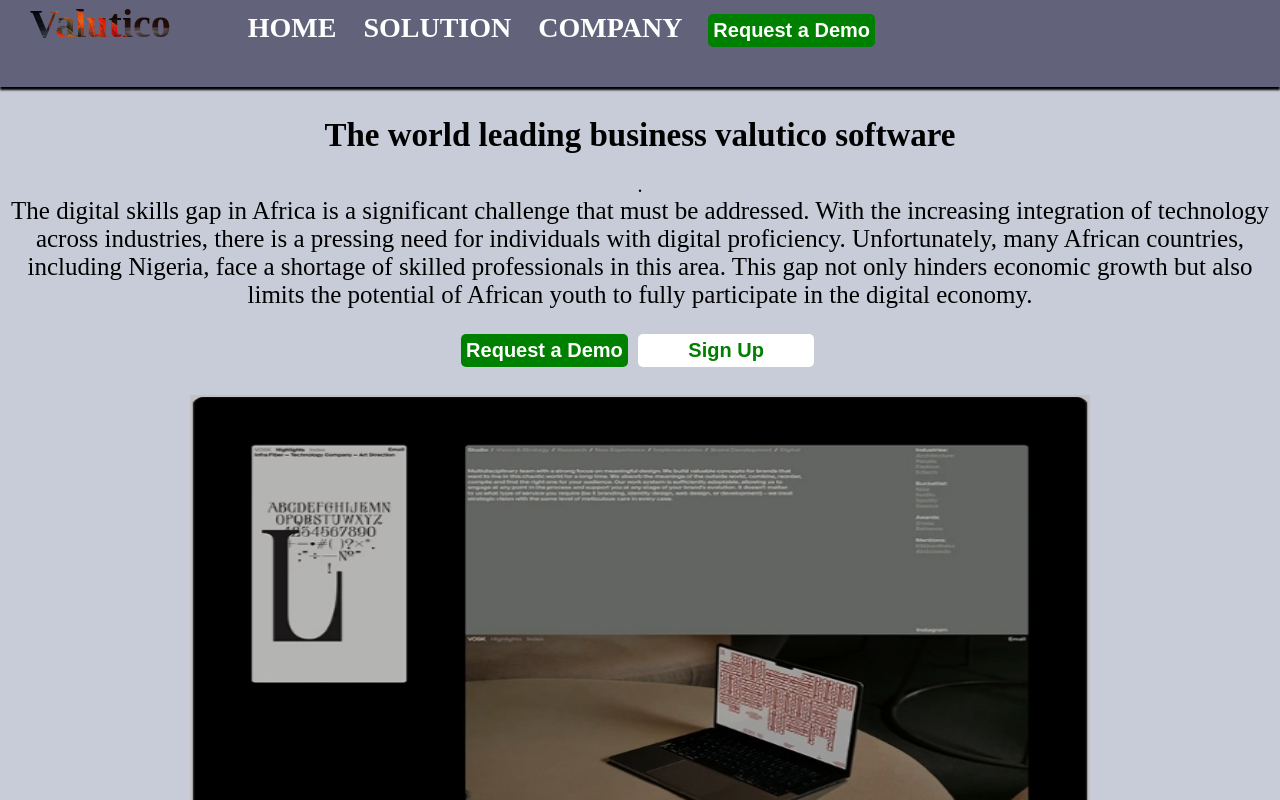
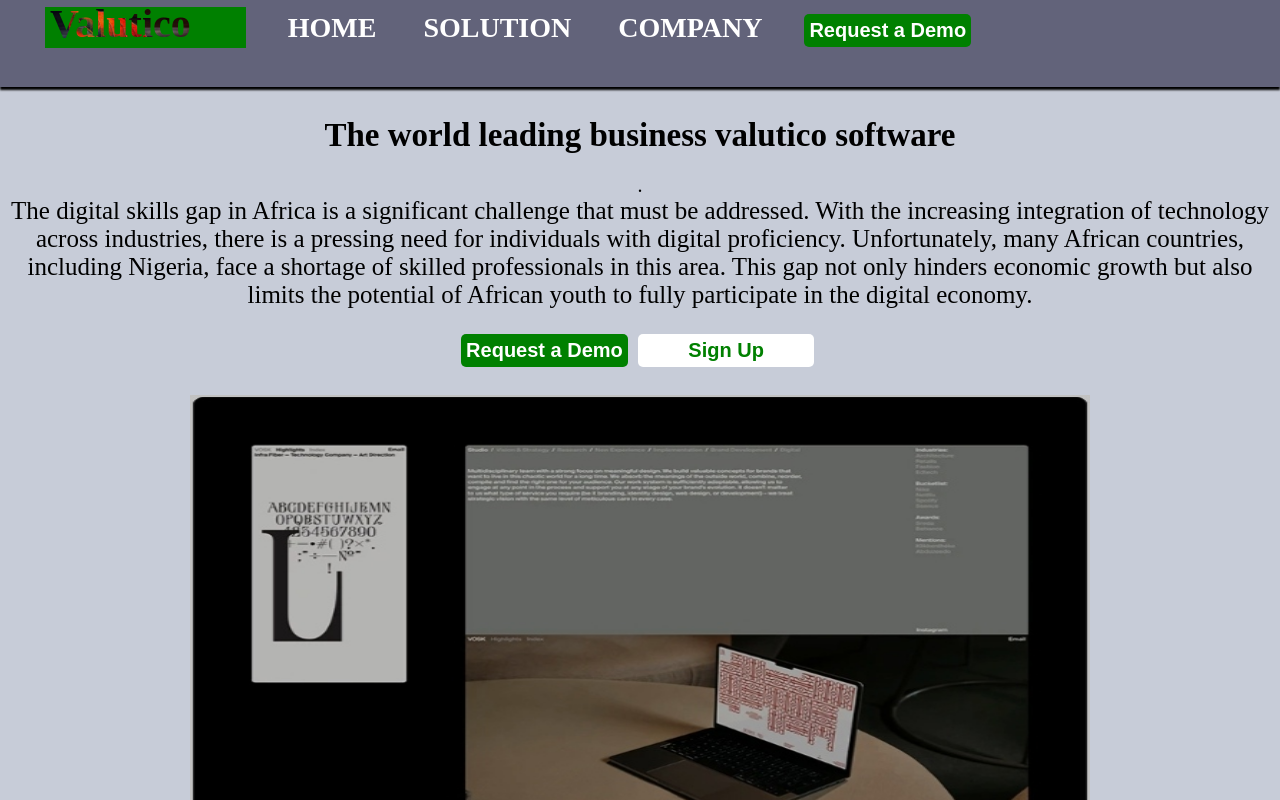
Before and after one commit to Aneke-Ifeanyichukwu1/Demo, a plain HTML site: page index.html in a window 1280 px wide. In both pictures the pointer is over the link "Valutico". Shown: the top 800 px of the page. Drawn offline with Linux system fonts and the light colour scheme.

Commit message:
update style.css

```diff
--- a/style.css
+++ b/style.css
@@ -81,8 +81,14 @@ nav,ul,li,a{
    color: white;
    font-size: 28px;
    font-weight: bold;
+   padding: 5px;
 }
 
+a:hover{
+   background: green;
+   color: #fff;
+   transition: 0.10s;
+}
 .wrap{
    text-align: center;
    margin-top: 30px;
```
